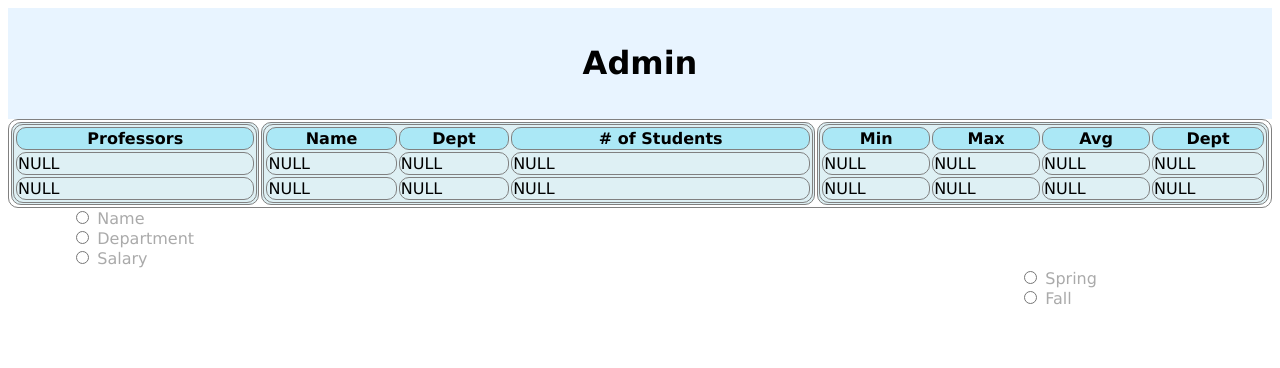
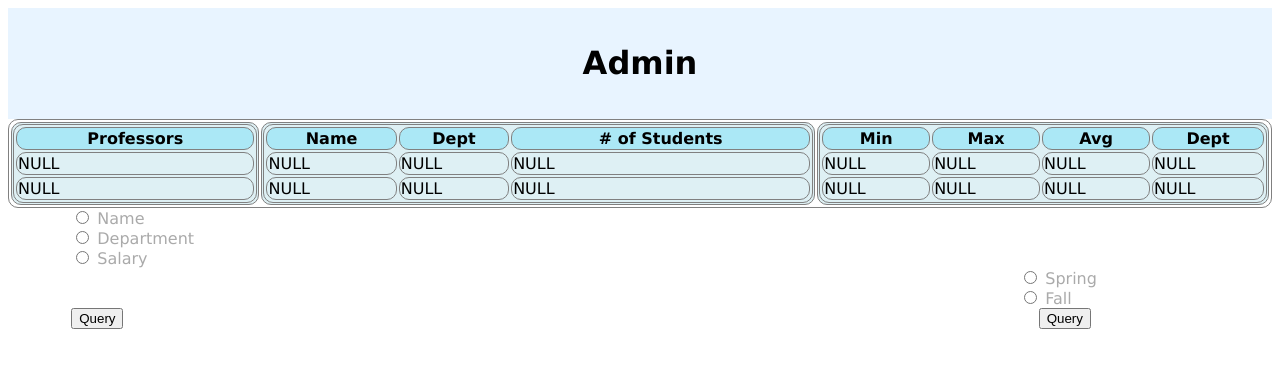
Before and after one commit to lukaszmp/EE468-Project, a Django app: template usertype/templates/usertype/admin.html in a window 1280 px wide. Shown: the top 368 px of the page. Run offline with Django 3.2, Linux system fonts and the light colour scheme; the template is opened without the code that fills it, so the values that code supplies are empty; parts of the project's set-up code (start-up, migrations or seed data) failed here and were passed over.

Commit message:
Updated with buttons

```diff
--- a/usertype/templates/usertype/admin.html
+++ b/usertype/templates/usertype/admin.html
@@ -13,6 +13,16 @@
 .left {
   margin-right: auto;
 }
+
+.queryButton1 {
+	margin-left: 5%
+}
+
+.queryButton2 {
+	margin-left: 72%
+}
+
+
 
 .center{
     margin-left: auto;
@@ -133,5 +143,8 @@ h1{
 	<label for="fall">Fall</label><br>
 </form>
 
+<button type="button", class = "queryButton1">Query</button>
+<button type="button", class = "queryButton2">Query</button>
+
 </body>
 </html>
```
